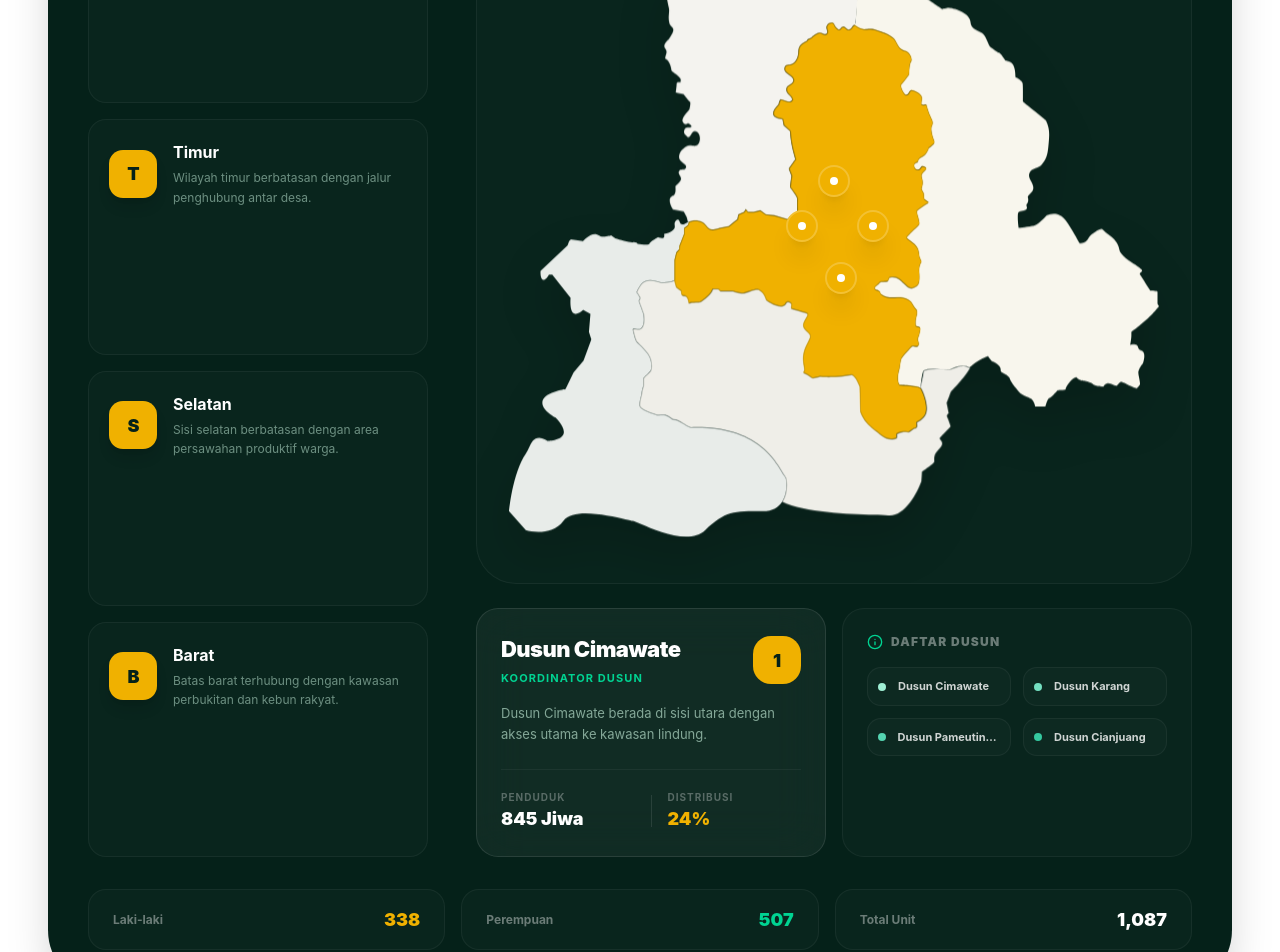
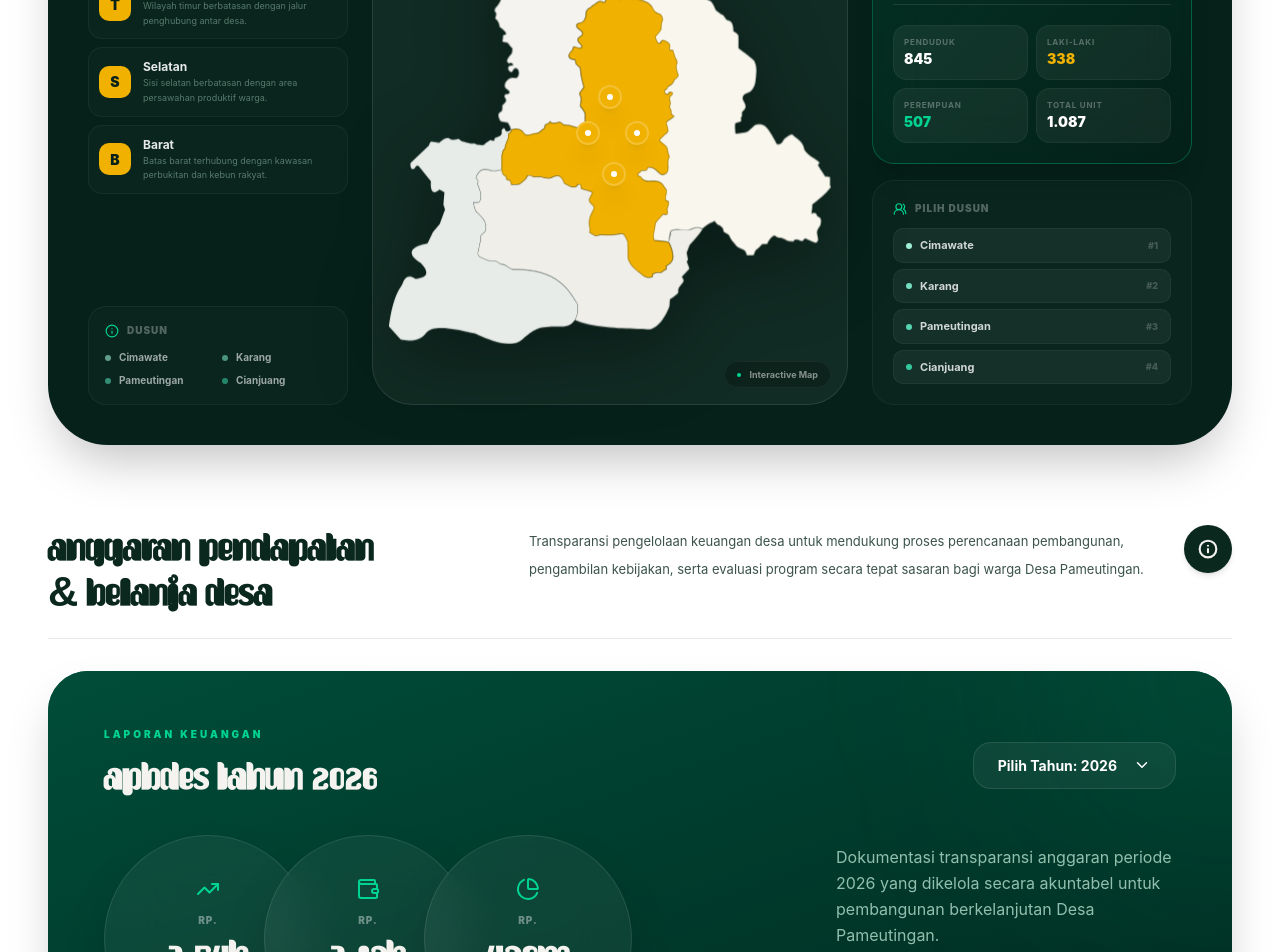
Before and after one commit to desainkode/fe-despametingan, a Next.js app: page / in a window 1280 px wide. Shown: the part 1880-2832 px from the top of the page. Built offline with nearby package versions, Linux system fonts and the light colour scheme.

Commit message:
refactor: redesign MapSection layout with compact boundary cards, integrated legend, and optimized marker tooltips

```diff
--- a/src/features/home/components/MapSection.tsx
+++ b/src/features/home/components/MapSection.tsx
@@ -77,16 +77,20 @@ export default function MapSection() {
           </div>
         </div>
 
-        <div className="mt-8 grid gap-8 lg:grid-cols-[340px_1fr] lg:gap-12">
-          {/* Boundary Cards Column */}
-          <div className="order-2 grid grid-cols-2 gap-3 sm:gap-4 lg:order-1 lg:grid-cols-1">
+        <div className="mt-6 grid gap-5 lg:grid-cols-[260px_1fr_320px] lg:items-stretch xl:gap-6">
+          {/* 1. Left: Boundary Wilayah (Super Compact) */}
+          <div className="order-2 flex flex-col gap-4 lg:order-1">
+            <div className="flex items-center gap-2 px-1">
+              <LayoutGrid size={14} className="text-[#00D492]" />
+              <h4 className="text-[11px] font-black uppercase tracking-widest text-white/30">Batas Wilayah</h4>
+            </div>
+            <div className="grid grid-cols-2 gap-2 lg:grid-cols-1">
               {BATAS_WILAYAH.map((item, index) => (
-              <div
+                <button
                   key={item.arah}
-                className="hero-reveal group rounded-2xl border border-white/5 bg-white/2 p-4 transition-all duration-500 hover:bg-white/5 hover:border-white/10 sm:p-5"
+                  className="hero-reveal group flex items-center gap-3 rounded-xl border border-white/5 bg-white/2 p-2.5 text-left transition-all duration-300 hover:bg-white/5 hover:border-[#00D492]/40"
                   onMouseEnter={() => {
                     setIsBoundaryCardHoverActive(true);
-                  setHoveredMapMarkerId(null);
                     setCombinedMapActiveLayer(item.layerClass);
                   }}
                   onMouseLeave={() => {
@@ -94,32 +98,44 @@ export default function MapSection() {
                     setIsBoundaryCardHoverActive(hasPinned);
                     setCombinedMapActiveLayer(hasPinned ? "layer-5" : null);
                   }}
-                style={{ animationDelay: `${100 + index * 100}ms` }}
                 >
-                <div className="flex flex-col items-start gap-3 sm:flex-row sm:items-center sm:gap-4">
-                  <div className="flex h-10 w-10 shrink-0 items-center justify-center rounded-xl bg-[#F0B100] text-[#052119] shadow-lg transition-transform group-hover:scale-110 sm:h-12 sm:w-12">
-                    <span className="text-[16px] font-black tracking-tighter uppercase sm:text-[18px]">{item.arah.charAt(0)}</span>
+                  <div className="flex h-8 w-8 shrink-0 items-center justify-center rounded-lg bg-[#F0B100] text-[#052119] text-[14px] font-black group-hover:scale-110 transition-transform">
+                    {item.arah.charAt(0)}
                   </div>
-                  <div>
-                    <h4 className="text-[14px] font-bold text-white sm:text-[16px]">{item.arah}</h4>
-                    <p className="mt-1 text-[10px] leading-relaxed text-[#D0FAE5]/50 sm:text-[12px]">
-                      {item.detail}
-                    </p>
+                  <div className="min-w-0">
+                    <h4 className="truncate text-[12px] font-bold text-white/90">{item.arah}</h4>
+                    <p className="line-clamp-2 text-[9px] leading-relaxed text-[#D0FAE5]/40">{item.detail}</p>
+                  </div>
+                </button>
+              ))}
+            </div>
+
+            {/* Legend inside Left Column to save space */}
+            <div className="mt-auto hidden flex-col gap-3 rounded-2xl border border-white/5 bg-white/2 p-4 lg:flex">
+              <div className="flex items-center gap-2">
+                <Info size={14} className="text-[#00D492]" />
+                <h4 className="text-[10px] font-black uppercase tracking-widest text-white/30">Dusun</h4>
+              </div>
+              <div className="grid grid-cols-2 gap-2">
+                {DUSUN_MARKERS.slice(0, 4).map((marker) => (
+                  <div key={marker.id} className="flex items-center gap-2 opacity-60">
+                    <div className="h-1.5 w-1.5 rounded-full" style={{ backgroundColor: marker.warna }} />
+                    <span className="truncate text-[10px] font-bold text-white">{marker.nama.replace('Dusun ', '')}</span>
+                  </div>
+                ))}
               </div>
             </div>
           </div>
-            ))}
-          </div>
 
-          {/* Map Column */}
-          <div className="order-1 flex flex-col gap-6 lg:order-2">
-            <div className={`relative aspect-square w-full overflow-hidden rounded-[40px] border border-white/5 bg-white/2 p-4 transition-all duration-500 md:p-8 ${isMapLayerActive ? "shadow-[0_24px_48px_rgba(0,0,0,0.3)] bg-white/5" : ""}`}>
-              <div className="relative z-10 mx-auto h-full w-full max-w-2xl">
+          {/* 2. Center: Landscape Map */}
+          <div className="order-1 lg:order-2">
+            <div className={`relative flex h-full min-h-[400px] flex-col items-center justify-center rounded-[40px] border border-white/10 bg-white/5 p-4 transition-all duration-700 ${isMapLayerActive ? "bg-white/10 shadow-2xl" : ""}`}>
+              <div className="relative z-10 h-full w-full">
                 <object
                   ref={combinedMapObjectRef}
                   type="image/svg+xml"
                   data="/img/peta-batas-wilayah-figma.svg?v=3"
-                  className="h-full w-full object-contain drop-shadow-2xl"
+                  className="h-full w-full object-contain drop-shadow-[0_20px_40px_rgba(0,0,0,0.4)]"
                 >
                   <img src="/img/peta-batas-wilayah-figma.svg?v=3" alt="Peta Desa" className="h-full w-full object-contain" />
                 </object>
@@ -140,7 +156,7 @@ export default function MapSection() {
                       >
                         <button
                           type="button"
-                          className={`pointer-events-auto group/marker relative flex h-8 w-8 items-center justify-center rounded-full border-2 border-white/20 transition-all duration-500 shadow-xl ${isActiveMarker ? "scale-125 bg-[#00D492] ring-8 ring-[#00D492]/20" : "bg-[#F0B100] hover:scale-110 hover:bg-[#00D492]"}`}
+                          className={`pointer-events-auto group/marker relative flex h-6 w-6 items-center justify-center rounded-full border-2 border-white/20 transition-all duration-500 shadow-xl ${isActiveMarker ? "scale-125 bg-[#00D492] ring-4 ring-[#00D492]/20" : "bg-[#F0B100] hover:scale-110 hover:bg-[#00D492]"}`}
                           onMouseEnter={() => {
                             setIsBoundaryCardHoverActive(true);
                             setHoveredMapMarkerId(marker.id);
@@ -151,36 +167,13 @@ export default function MapSection() {
                             setHoveredMapMarkerId(null);
                             setCombinedMapActiveLayer(pinnedMapMarkerId ? "layer-5" : null);
                           }}
-                          onClick={() => {
-                            const nextPinnedId = pinnedMapMarkerId === marker.id ? null : marker.id;
-                            setPinnedMapMarkerId(nextPinnedId);
-                            setIsBoundaryCardHoverActive(Boolean(nextPinnedId));
-                          }}
+                          onClick={() => setPinnedMapMarkerId(pinnedMapMarkerId === marker.id ? null : marker.id)}
                         >
-                          <div className="h-2 w-2 rounded-full bg-white" />
+                          <div className="h-1.5 w-1.5 rounded-full bg-white" />
 
-                          {/* Floating Tooltip */}
-                          <div
-                            className={`absolute invisible opacity-0 group-hover/marker:visible group-hover/marker:opacity-100 transition-all duration-300 whitespace-nowrap rounded-xl bg-[#052119]/90 backdrop-blur-md px-3 py-2 text-[12px] font-bold text-white shadow-2xl border border-white/20 pointer-events-none z-50
-                              ${marker.popupPlacement === 'top' ? '-translate-x-1/2 bottom-full mb-4 left-1/2' : ''}
-                              ${marker.popupPlacement === 'bottom' ? '-translate-x-1/2 top-full mt-4 left-1/2' : ''}
-                              ${marker.popupPlacement === 'left' ? '-translate-y-1/2 right-full mr-4 top-1/2' : ''}
-                              ${marker.popupPlacement === 'right' ? '-translate-y-1/2 left-full ml-4 top-1/2' : ''}
-                              ${isActiveMarker ? '!visible !opacity-100' : ''}
-                            `}
-                          >
-                            <div className="flex items-center gap-2">
-                              <div className="h-2 w-2 rounded-full shadow-[0_0_8px_rgba(255,255,255,0.5)]" style={{ backgroundColor: marker.warna }} />
-                              <span className="tracking-tight">{marker.nama}</span>
-                            </div>
-
-                            {/* Tooltip Arrow */}
-                            <div className={`absolute border-4 border-transparent
-                              ${marker.popupPlacement === 'top' ? 'top-full left-1/2 -translate-x-1/2 border-t-[#052119]/90' : ''}
-                              ${marker.popupPlacement === 'bottom' ? 'bottom-full left-1/2 -translate-x-1/2 border-b-[#052119]/90' : ''}
-                              ${marker.popupPlacement === 'left' ? 'left-full top-1/2 -translate-y-1/2 border-l-[#052119]/90' : ''}
-                              ${marker.popupPlacement === 'right' ? 'right-full top-1/2 -translate-y-1/2 border-r-[#052119]/90' : ''}
-                            `} />
+                          <div className={`absolute invisible opacity-0 group-hover/marker:visible group-hover/marker:opacity-100 transition-all duration-300 whitespace-nowrap rounded-lg bg-[#052119]/90 backdrop-blur-md px-2.5 py-1.5 text-[10px] font-bold text-white shadow-2xl border border-white/20 pointer-events-none z-50 -translate-x-1/2 bottom-full mb-3 left-1/2 ${isActiveMarker ? '!visible !opacity-100' : ''}`}>
+                            {marker.nama}
+                            <div className="absolute border-4 border-transparent top-full left-1/2 -translate-x-1/2 border-t-[#052119]/90" />
                           </div>
                         </button>
                       </div>
@@ -188,51 +181,67 @@ export default function MapSection() {
                   })}
                 </div>
               </div>
-            </div>
 
-            {/* Mobile/Tablet Dusun Info Card */}
-            <div className="grid gap-4 md:grid-cols-2">
-              <div className="rounded-3xl border border-white/10 bg-white/5 p-6 backdrop-blur-xl">
-                <div className="flex items-center justify-between">
-                  <div>
-                    <h3 className="text-[22px] font-black tracking-tight text-white">{activeDusunInfo.nama}</h3>
-                    <p className="mt-1 text-[11px] font-bold uppercase tracking-widest text-[#00D492]">{activeDusunInfo.kepala}</p>
-                  </div>
-                  <div className="flex h-12 w-12 items-center justify-center rounded-2xl bg-[#F0B100] text-[18px] font-black text-[#052119]">
-                    {activeDusunInfo.id.split('-')[1]}
-                  </div>
-                </div>
-                <p className="mt-4 text-[13px] leading-relaxed text-[#D0FAE5]/60">
-                  {activeDusunInfo.keterangan}
-                </p>
-                <div className="mt-6 flex items-center gap-4 border-t border-white/5 pt-5">
-                  <div className="flex flex-1 flex-col">
-                    <span className="text-[10px] font-bold uppercase tracking-widest text-white/30">Penduduk</span>
-                    <span className="text-[18px] font-black text-white">{activeDusunInfo.penduduk} Jiwa</span>
-                  </div>
-                  <div className="h-8 w-px bg-white/10" />
-                  <div className="flex flex-1 flex-col">
-                    <span className="text-[10px] font-bold uppercase tracking-widest text-white/30">Distribusi</span>
-                    <span className="text-[18px] font-black text-[#F0B100]">{Math.round(parseInt(activeDusunInfo.penduduk)/35.42)}%</span>
+              {/* Legend Hint */}
+              <div className="absolute bottom-4 right-4 flex items-center gap-2 rounded-full bg-black/20 px-3 py-1.5 backdrop-blur-md text-[9px] font-bold text-white/50 border border-white/5">
+                <span className="h-1 w-1 rounded-full bg-[#00D492]" />
+                Interactive Map
               </div>
             </div>
           </div>
 
-              {/* Legend Grid */}
-              <div className="rounded-3xl border border-white/5 bg-white/2 p-6">
-                <div className="mb-4 flex items-center gap-2">
-                  <Info size={16} className="text-[#00D492]" />
-                  <h4 className="text-[12px] font-black uppercase tracking-widest text-white/40">Daftar Dusun</h4>
+          {/* 3. Right: Info Panel & Legend */}
+          <div className="order-3 flex flex-col gap-4">
+            {/* Active Dusun Card */}
+            <div className="rounded-3xl border border-[#00D492]/30 bg-linear-to-br from-[#00D492]/10 to-transparent p-5 backdrop-blur-xl shadow-xl">
+              <div className="flex items-center justify-between gap-4">
+                <div className="min-w-0">
+                  <h3 className="truncate text-[20px] font-black tracking-tight text-white">{activeDusunInfo.nama}</h3>
+                  <p className="truncate text-[10px] font-bold uppercase tracking-widest text-[#00D492]">{activeDusunInfo.kepala}</p>
                 </div>
-                <div className="grid grid-cols-2 gap-3">
+                <div className="flex h-12 w-12 shrink-0 items-center justify-center rounded-xl bg-[#F0B100] text-[18px] font-black text-[#052119]">
+                  {activeDusunInfo.id.split('-')[1]}
+                </div>
+              </div>
+
+              <p className="mt-4 text-[12px] leading-relaxed text-[#D0FAE5]/50 line-clamp-2">
+                {activeDusunInfo.keterangan}
+              </p>
+
+              {/* Compact Stats inside Right Panel */}
+              <div className="mt-5 grid grid-cols-2 gap-2 border-t border-white/10 pt-5">
+                {[
+                  { label: "Penduduk", val: activeDusunInfo.penduduk, color: "text-white" },
+                  { label: "Laki-laki", val: activeDusunInfo.laki_laki || "1.408", color: "text-[#F0B100]" },
+                  { label: "Perempuan", val: activeDusunInfo.perempuan || "2.112", color: "text-[#00D492]" },
+                  { label: "Total Unit", val: "1.087", color: "text-white" }
+                ].map((stat, i) => (
+                  <div key={i} className="rounded-xl bg-white/5 border border-white/5 p-2.5">
+                    <p className="text-[8px] font-bold uppercase tracking-widest text-white/30">{stat.label}</p>
+                    <p className={`text-[14px] font-black ${stat.color}`}>{stat.val}</p>
+                  </div>
+                ))}
+              </div>
+            </div>
+
+            {/* Quick List (Interactive Legend) */}
+            <div className="flex-1 rounded-3xl border border-white/5 bg-white/2 p-5">
+              <div className="mb-3 flex items-center gap-2">
+                <Users2 size={14} className="text-[#00D492]" />
+                <h4 className="text-[10px] font-black uppercase tracking-widest text-white/30">Pilih Dusun</h4>
+              </div>
+              <div className="grid gap-1.5">
                 {DUSUN_MARKERS.map((marker) => (
                   <button
                     key={marker.id}
                     onClick={() => setPinnedMapMarkerId(marker.id)}
-                      className={`flex items-center gap-3 rounded-xl border p-2.5 text-left transition-all ${activeMapMarkerId === marker.id ? "bg-[#00D492]/10 border-[#00D492]/30" : "bg-white/2 border-white/5 hover:bg-white/5"}`}
+                    className={`flex items-center justify-between gap-3 rounded-lg border px-3 py-2 text-left transition-all ${activeMapMarkerId === marker.id ? "bg-[#00D492]/20 border-[#00D492]/40" : "bg-white/5 border-white/5 hover:bg-white/10"}`}
                   >
-                      <div className="h-2 w-2 rounded-full" style={{ backgroundColor: marker.warna }} />
-                      <span className="truncate text-[11px] font-bold text-white/80">{marker.nama}</span>
+                    <div className="flex items-center gap-2 min-w-0">
+                      <div className="h-1.5 w-1.5 shrink-0 rounded-full" style={{ backgroundColor: marker.warna }} />
+                      <span className="truncate text-[11px] font-bold text-white/80">{marker.nama.replace('Dusun ', '')}</span>
+                    </div>
+                    <span className="text-[9px] font-black text-white/20">#{marker.id.split('-')[1]}</span>
                   </button>
                 ))}
               </div>
@@ -240,21 +249,6 @@ export default function MapSection() {
           </div>
         </div>
       </div>
-
-        {/* Bottom Quick Stats */}
-        <div className="mt-8 grid gap-4 sm:grid-cols-3">
-          {[
-            { label: "Laki-laki", val: activeDusunInfo.laki_laki || "1,408", icon: Users2, color: "text-[#F0B100]" },
-            { label: "Perempuan", val: activeDusunInfo.perempuan || "2,112", icon: Users2, color: "text-[#00D492]" },
-            { label: "Total Unit", val: "1,087", icon: LayoutGrid, color: "text-white" }
-          ].map((stat, i) => (
-            <div key={i} className="flex items-center justify-between rounded-2xl bg-white/2 border border-white/5 px-6 py-4 transition-all hover:bg-white/5">
-              <span className="text-[12px] font-bold text-white/40">{stat.label}</span>
-              <span className={`text-[18px] font-black ${stat.color}`}>{stat.val}</span>
-            </div>
-          ))}
-        </div>
-      </div>
     </section>
   );
 }
```
Lines whose indentation alone changed are shown as unchanged.
